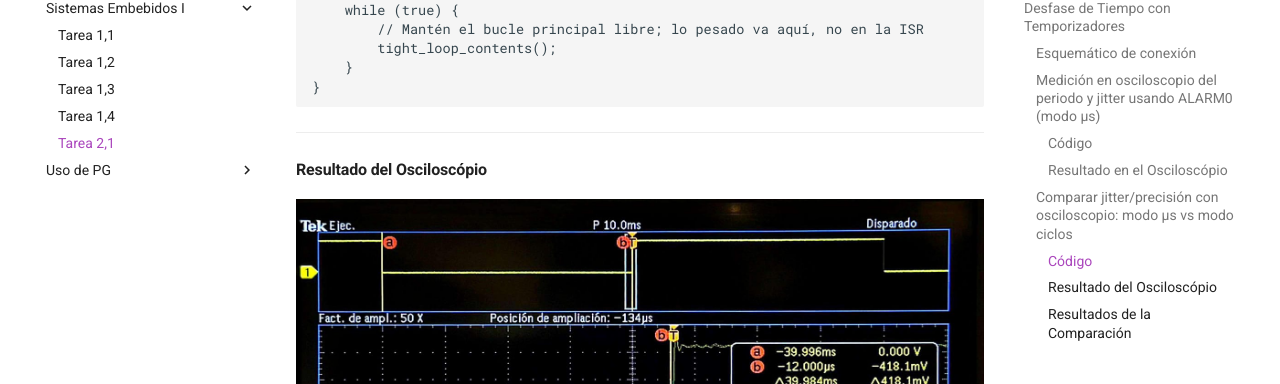
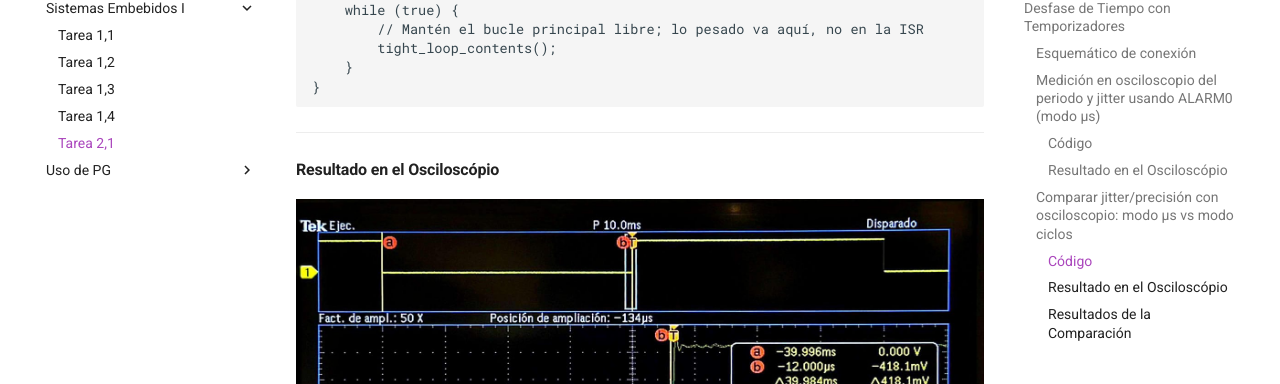
Before and after one commit to Oskihgez/Mi-Portafolio, an MkDocs documentation site: the page built from docs/Sistemas_Embebidos_I/Tarea_2,1.md, in a window 1280 px wide and 900 px high, scrolled down 4068 px. Shown: the part 100-484 px from the top of the window. Built offline with MkDocs 1.6.1 and Material for MkDocs 9.7.7, drawn with Linux system fonts in a browser that asks for light colours.

Commit message:
cambio XII

```diff
--- a/docs/Sistemas_Embebidos_I/Tarea_2,1.md
+++ b/docs/Sistemas_Embebidos_I/Tarea_2,1.md
@@ -146,7 +146,7 @@ int main() {
 
 ---
 
-#### Resultado del Osciloscópio
+#### Resultado en el Osciloscópio
 
 ![Diagrama del sistema](../recursos/imgs/osciloscopio2_t2.1.jpeg)
 
```
